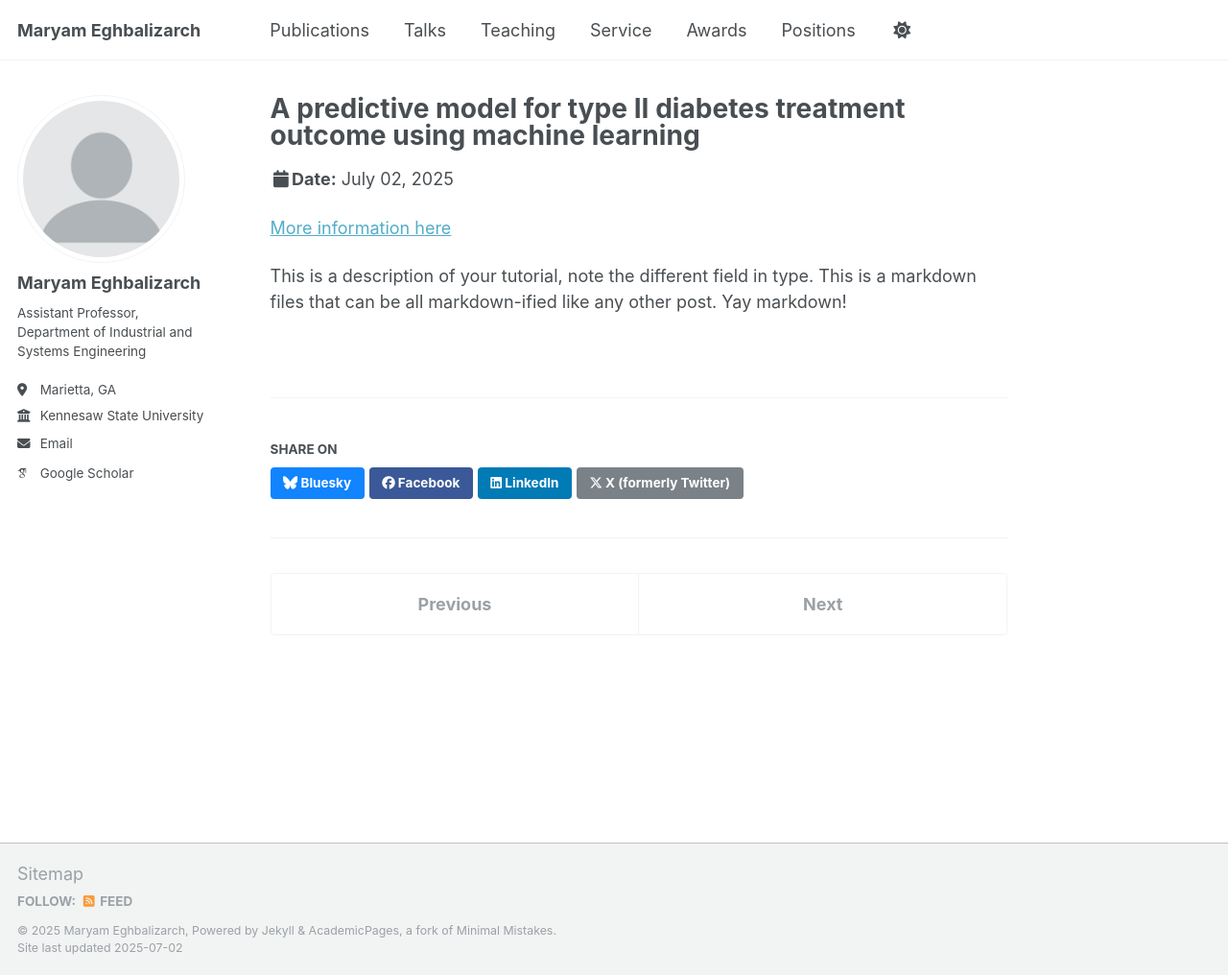
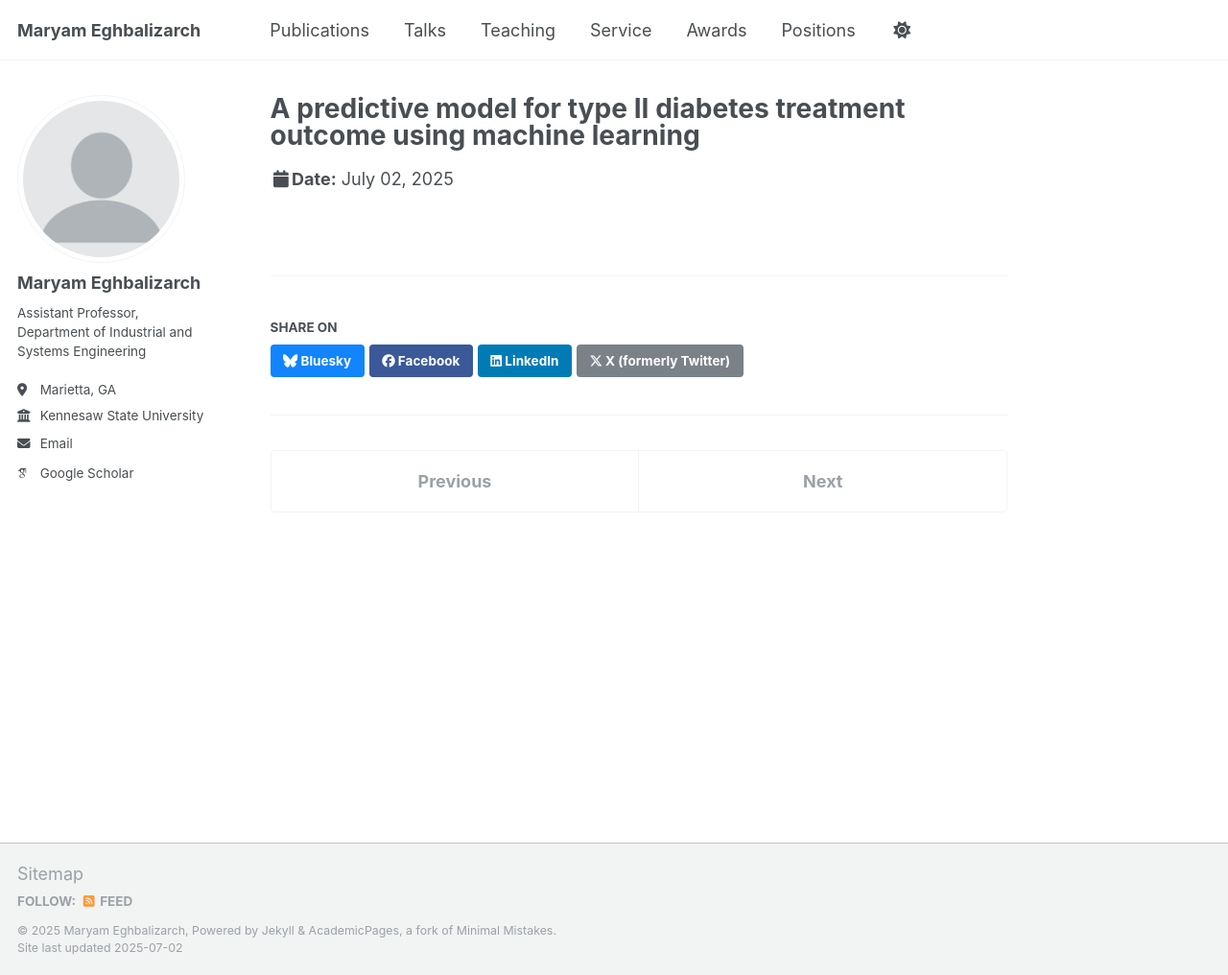
Before and after one commit to meghbalizarch/meghbalizarch.github.io, a Jekyll site: the page built from _talks/talk2.md, in a window 1280 px wide and 1016 px high. Shown: the whole window at 96% size. Built offline with Jekyll 4.4.1, drawn with Linux system fonts in a browser that asks for light colours; some web fonts are replaced; a script that is not in the unit is left out.

Commit message:
Update talk2.md

```diff
--- a/_talks/talk2.md
+++ b/_talks/talk2.md
@@ -1,10 +1,7 @@
 ---
 title: "A predictive model for type II diabetes treatment outcome using machine learning"
+collection: talks
 type: "Posters"
 venue: "Wayne State University College of Nursing 2023 Urban Health Research Conference"
 location: "Detroit, MI, USA"
 ---
-
-[More information here](http://exampleurl.com)
-
-This is a description of your tutorial, note the different field in type. This is a markdown files that can be all markdown-ified like any other post. Yay markdown!
```
